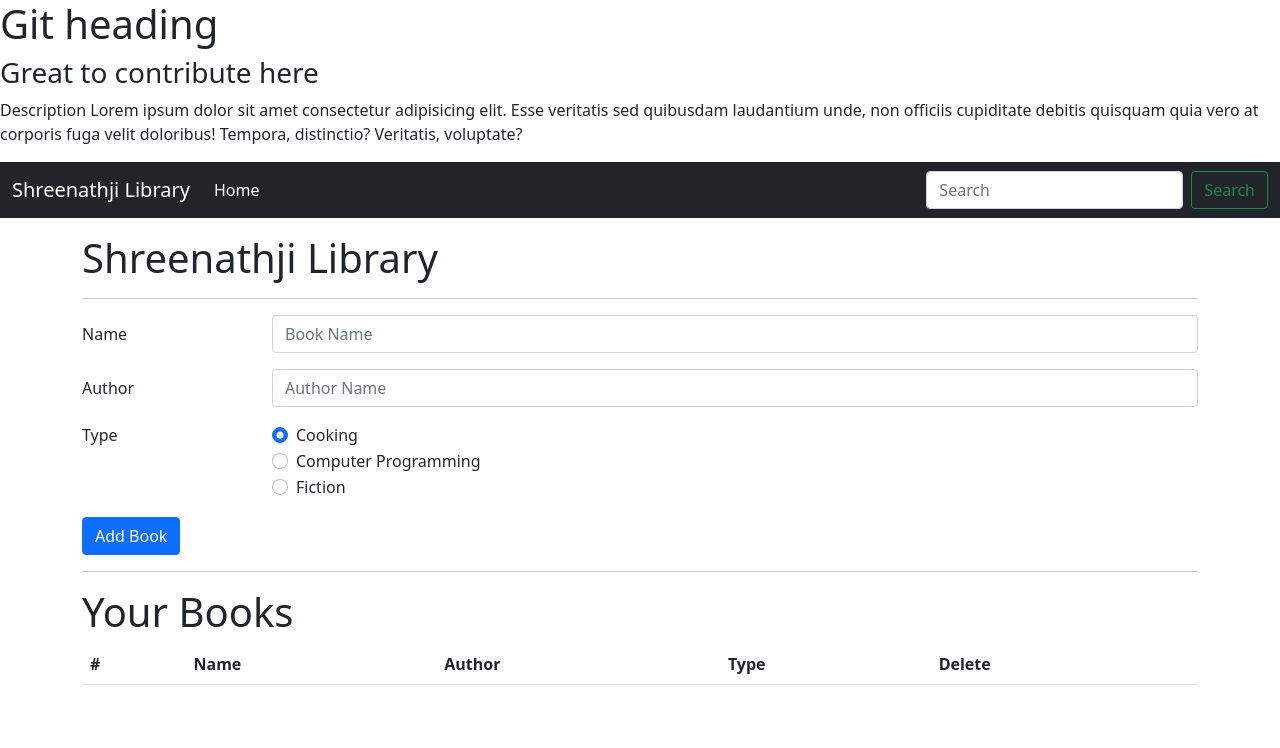
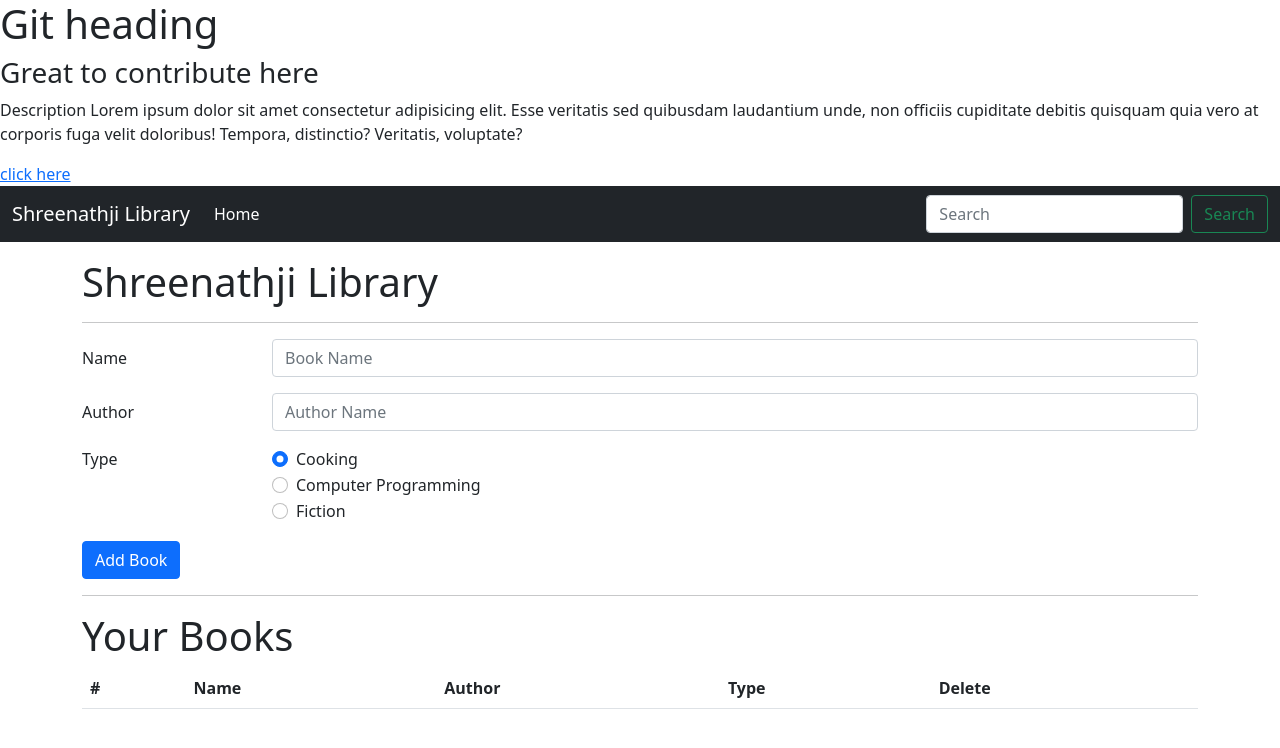
Before and after one commit to vihar2712/practice, a plain HTML site: page index.html in a window 1280 px wide. Drawn offline with nearby package versions, Linux system fonts and the light colour scheme.

Commit message:
added link

```diff
--- a/index.html
+++ b/index.html
@@ -19,6 +19,7 @@
     <p>Description Lorem ipsum dolor sit amet consectetur adipisicing elit. Esse veritatis sed quibusdam laudantium
         unde, non officiis cupiditate debitis quisquam quia vero at corporis fuga velit doloribus! Tempora, distinctio?
         Veritatis, voluptate?</p>
+    <a href="https://facebbok.com">click here</a>
     <nav class="navbar navbar-expand-lg navbar-dark bg-dark">
         <div class="container-fluid">
             <a class="navbar-brand" href="#">Shreenathji Library</a>
```
